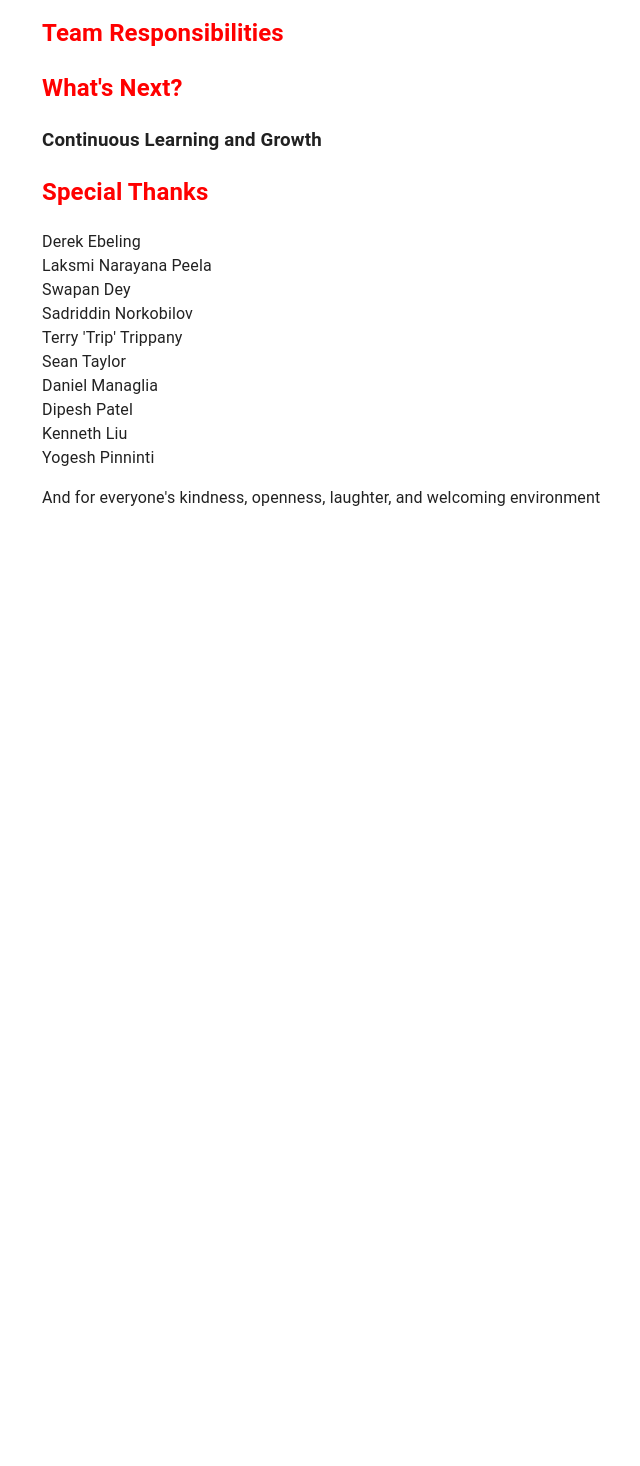
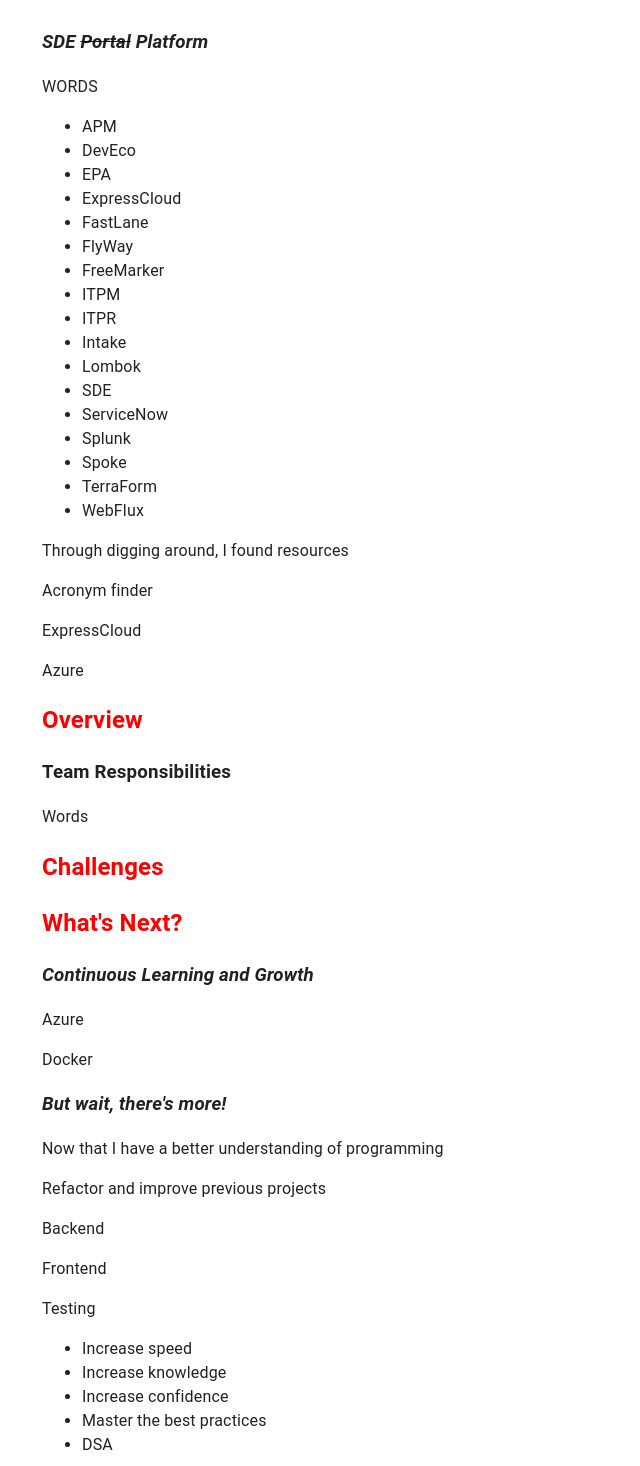
Before and after one commit to dayjyun/developing-the-developer, a React (Create React App) app in the folder frontend/: page / in a window 1280 px wide. Shown: the part 264-1730 px from the top of the page, without its empty margins (22-662 px from the left). Before the commit the page ends 800 px from the top, so only its background shows below. Built offline with nearby package versions, Linux system fonts and the light colour scheme.

Commit message:
Current progress

```diff
--- a/frontend/src/App.tsx
+++ b/frontend/src/App.tsx
@@ -1,18 +1,22 @@
 import "./App.css";
 import SpecialThanks from "./components/SpecialThanks/SpecialThanks";
 import { Container } from "@mui/material";
-import NavBar from "./components/navbar/NavBar";
+import NavBar from "./navbar/NavBar";
 import EPAWorld from "./components/EPA World/EPAWorld";
 import Next from "./components/Next/Next";
 import Overview from "./components/Overview/Overview";
+import Challenges from "./components/Challenges/Challenges";
+import Introduction from "./components/Introduction/Introduction";
 
 function App() {
   return (
     <div>
       <NavBar />
-      <Container sx={{ minWidth: 320 }}>
+      <Container sx={{ minWidth: 320, paddingBottom: 10 }}>
+        <Introduction />
         <EPAWorld />
         <Overview />
+        <Challenges />
         <Next />
         <SpecialThanks />
       </Container>
--- /dev/null
+++ b/frontend/src/components/Challenges/Challenges.tsx
@@ -0,0 +1,7 @@
+export default function Challenges() {
+    return (
+        <>
+            <h2>Challenges</h2>
+        </>
+    )
+}
--- a/frontend/src/components/EPA World/EPAWorld.js
+++ /dev/null
@@ -1,9 +0,0 @@
-export default function EPAWorld() {
-    return(
-        <>
-            <h2>EPA World</h2>
-            <h3>SDE <s>Portal</s> Platform</h3>
-            <p>WORDS</p>
-        </>
-    )
-}
--- /dev/null
+++ b/frontend/src/components/EPA World/EPAWorld.tsx
@@ -0,0 +1,33 @@
+export default function EPAWorld() {
+    return(
+        <>
+            <h2>EPA World</h2>
+            <em><h3>SDE <s>Portal</s> Platform</h3></em>
+            <p>WORDS</p>
+            <ul>
+                <li>APM</li>
+                <li>DevEco</li>
+                <li>EPA</li>
+                <li>ExpressCloud</li>
+                <li>FastLane</li>
+                <li>FlyWay</li>
+                <li>FreeMarker</li>
+                <li>ITPM</li>
+                <li>ITPR</li>
+                <li>Intake</li>
+                <li>Lombok</li>
+                <li>SDE</li>
+                <li>ServiceNow</li>
+                <li>Splunk</li>
+                <li>Spoke</li>
+                <li>TerraForm</li>
+                <li>WebFlux</li>
+            </ul>
+
+            <p>Through digging around, I found resources</p>
+            <p>Acronym finder</p>
+            <p>ExpressCloud</p>
+            <p>Azure</p>
+        </>
+    )
+}
--- /dev/null
+++ b/frontend/src/components/Introduction/Introduction.tsx
@@ -0,0 +1,8 @@
+export default function Introduction() {
+    return (
+        <>
+            <h2>Kevin Barrios</h2>
+            <h3><em>Reverse</em> Software Engineer</h3>
+        </>
+    )
+}
--- a/frontend/src/components/Next/Next.js
+++ /dev/null
@@ -1,8 +0,0 @@
-export default function Next() {
-    return (
-        <>
-            <h2>What's Next?</h2>
-            <h3>Continuous Learning and Growth</h3>
-        </>
-    )
-}
--- /dev/null
+++ b/frontend/src/components/Next/Next.tsx
@@ -0,0 +1,24 @@
+export default function Next() {
+    return (
+        <>
+            <h2>What's Next?</h2>
+            <em><h3>Continuous Learning and Growth</h3></em>
+            <p>Azure</p>
+            <p>Docker</p>
+
+            <em><h3>But wait, there's more!</h3></em>
+            <p>Now that I have a better understanding of programming</p>
+            <p>Refactor and improve previous projects </p>
+            <p>Backend</p>
+            <p>Frontend</p>
+            <p>Testing</p>
+            <ul>
+                <li>Increase speed</li>
+                <li>Increase knowledge</li>
+                <li>Increase confidence</li>
+                <li>Master the best practices</li>
+                <li>DSA</li>
+            </ul>
+        </>
+    )
+}
--- a/frontend/src/components/Overview/Overview.tsx
+++ b/frontend/src/components/Overview/Overview.tsx
@@ -1,7 +1,9 @@
 export default function Overview() {
     return (
         <>
-            <h2>Team Responsibilities</h2>
+            <h2>Overview</h2>
+            <h3>Team Responsibilities</h3>
+            <p>Words</p>
         </>
     )
 }
--- a/frontend/src/components/SpecialThanks/SpecialThanks.tsx
+++ b/frontend/src/components/SpecialThanks/SpecialThanks.tsx
@@ -4,10 +4,11 @@
     return (
         <>
             <h2>Special Thanks</h2>
+            <p><strong>Engineers</strong></p>
             {engineers.map((engineer, i) => (
                 <div key={i}>{engineer.firstName} {engineer.lastName}</div>
             ))}
-            <p>And for everyone's kindness, openness, laughter, and welcoming environment</p>
+            <p>And <strong>PMs</strong>, <strong>Designers</strong>, and everyone else's kindness, openness, laughter, and welcoming environment!</p>
         </>
     )
 }
--- a/frontend/src/components/navbar/NavBar.tsx
+++ b/frontend/src/navbar/NavBar.tsx
@@ -17,7 +17,6 @@
 import ListItemIcon from '@mui/material/ListItemIcon';
 import ListItemText from '@mui/material/ListItemText';
 import InboxIcon from '@mui/icons-material/MoveToInbox';
-import MailIcon from '@mui/icons-material/Mail';
 import PublicIcon from "@mui/icons-material/Public";
 
 const drawerWidth = 240;
@@ -129,7 +128,8 @@
           {[
             "Introduction",
             "CVS - EPA",
-            "Overview/Team and Responsibilities",
+            "Overview",
+            "Challenges",
             "What's Next?",
             "Special Thanks",
           ].map((text, index) => (
```
Also changed, not shown: frontend/src/navbar/navbar.scss (added).
